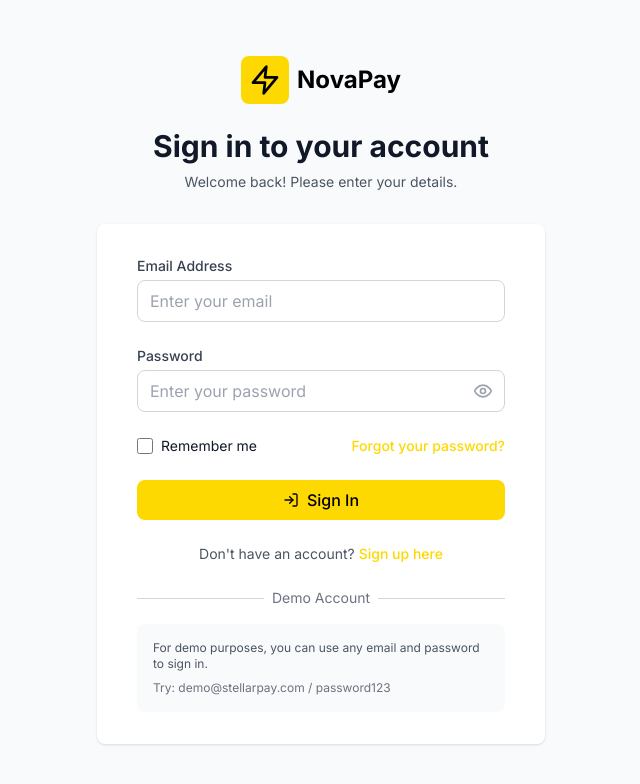
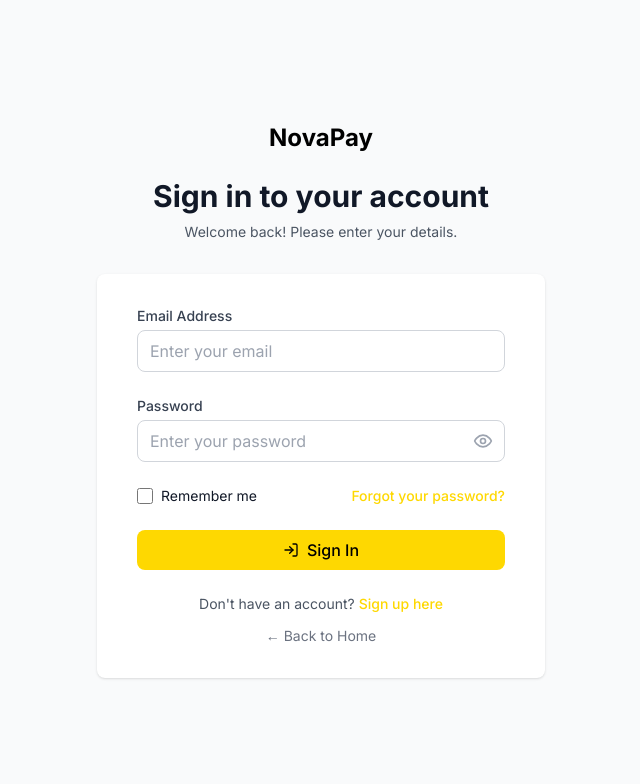
Before and after one commit to bernotieno/novapay, a React (Vite) app in the folder frontend/: page /login in a window 1280 px wide. Shown: the top 784 px of the page, without its empty margins (319-959 px from the left). Built offline with nearby package versions, Linux system fonts and the light colour scheme.

Commit message:
fixing the unwanted thing in the login page

```diff
--- a/frontend/src/layouts/AuthLayout.tsx
+++ b/frontend/src/layouts/AuthLayout.tsx
@@ -12,10 +12,7 @@ const AuthLayout: React.FC<AuthLayoutProps> = ({ children, title, subtitle }) =>
   return (
     <div className="min-h-screen bg-gray-50 flex flex-col justify-center py-12 sm:px-6 lg:px-8">
       <div className="sm:mx-auto sm:w-full sm:max-w-md">
-        <Link to="/" className="flex items-center justify-center space-x-2">
-          <div className="bg-primary p-2 rounded-lg">
-            <Zap className="h-8 w-8 text-secondary" />
-          </div>
+        <Link to="/" className="flex items-center justify-center">
           <span className="text-2xl font-bold text-secondary">NovaPay</span>
         </Link>
         <h2 className="mt-6 text-center text-3xl font-bold text-gray-900">
--- a/frontend/src/pages/Login.tsx
+++ b/frontend/src/pages/Login.tsx
@@ -105,35 +105,20 @@ const Login: React.FC = () => {
           Sign In
         </Button>
 
-        <div className="text-center">
+        <div className="text-center space-y-3">
           <p className="text-sm text-gray-600">
             Don't have an account?{' '}
             <Link to="/register" className="font-medium text-primary hover:text-primary/80">
               Sign up here
             </Link>
           </p>
+          <p className="text-sm text-gray-500">
+            <Link to="/" className="hover:text-primary transition-colors duration-200">
+              ← Back to Home
+            </Link>
+          </p>
         </div>
       </form>
-
-      <div className="mt-6">
-        <div className="relative">
-          <div className="absolute inset-0 flex items-center">
-            <div className="w-full border-t border-gray-300" />
-          </div>
-          <div className="relative flex justify-center text-sm">
-            <span className="px-2 bg-white text-gray-500">Demo Account</span>
-          </div>
-        </div>
-
-        <div className="mt-4 p-4 bg-gray-50 rounded-lg">
-          <p className="text-xs text-gray-600 mb-2">
-            For demo purposes, you can use any email and password to sign in.
-          </p>
-          <p className="text-xs text-gray-500">
-            Try: demo@stellarpay.com / password123
-          </p>
-        </div>
-      </div>
     </AuthLayout>
   );
 };
```
